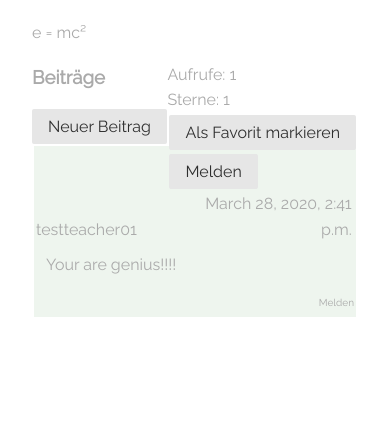
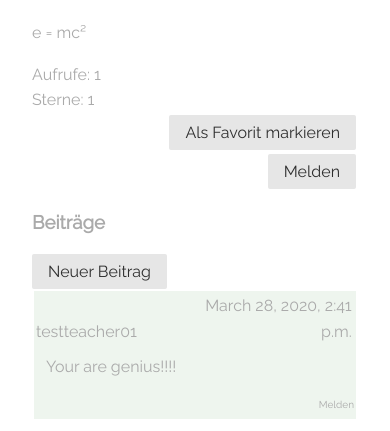
Before and after one commit to 61a58e50be/youthversity, a Django app: page /projects/2/ in a window 390 px wide. Shown: the part 137-568 px from the top of the page. Run offline with Django 3.2, Linux system fonts and the light colour scheme; data comes from the database, SQL or seed files in the repository.

Commit message:
reformated the area into an responsive grid

```diff
--- a/youthversity/backend/static/youthversity.css
+++ b/youthversity/backend/static/youthversity.css
@@ -81,9 +81,7 @@
   font-size: x-small;
 }
 
-.youthversity-upvote-box {
-  float: right;
-}
+.youthversity-upvote-box {}
 
 .youthversity-upvote-box .pure-button {
   margin: 2px;
--- a/youthversity/backend/templates/project.html
+++ b/youthversity/backend/templates/project.html
@@ -13,19 +13,23 @@
 
   <p> {{post.content}}</p>
 
-  <div class="youthversity-upvote-box">
-
+  <div class=" pure-g">
+    <div class="pure-u-1 pure-u-md-1-2">
       Aufrufe: {{ post.calls }}<br>
       Sterne: {{ post.upvotes.count }}<br>
+    </div>
+
+    <div class="pure-u-1 pure-u-md-1-2 youthversity-upvote-box" align="right">
       {% if user.be_user not in post.upvotes.all %}
       <a class="pure-button" href="{% url 'upvote_post' post.id %}">Als Favorit markieren</a>
       <br>
       {% endif %}
       {% if post not in user.be_user.saved_posts.all %}
       <a class="pure-button" href="{% url 'save_post' post.id %}">Projekt merken</a>
+      <br>
       {% endif %}
       <a class="pure-button" href="{% url 'report' post.id  %}">Melden</a>
-
+    </div>
   </div>
 
 
```
Lines whose indentation alone changed are shown as unchanged.
